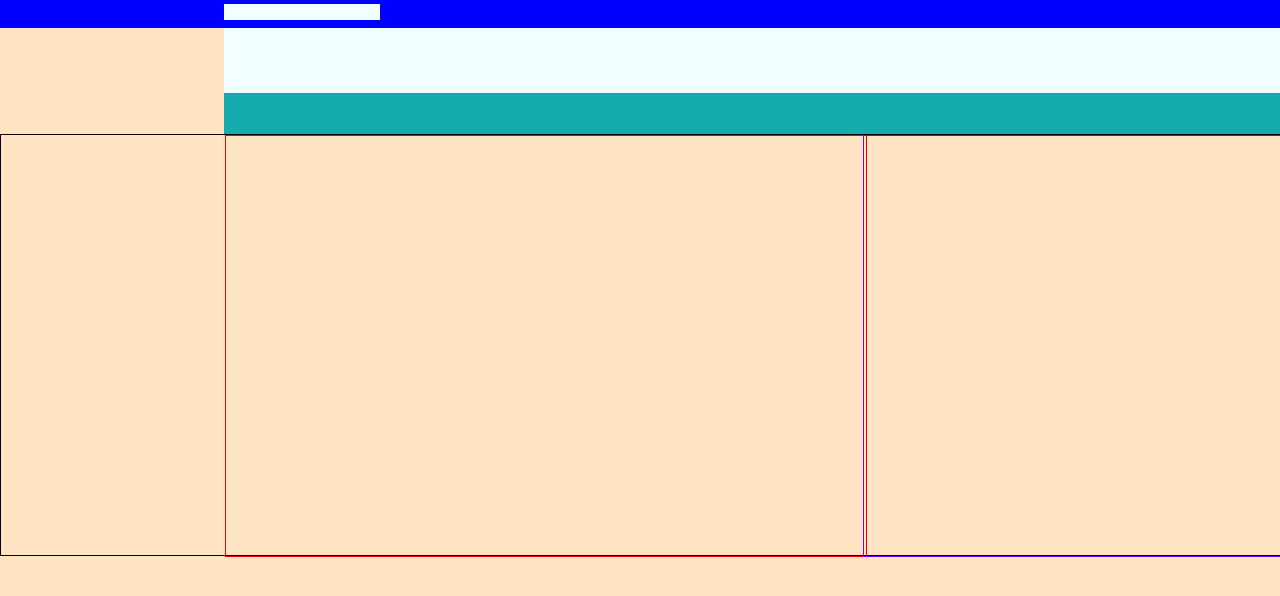
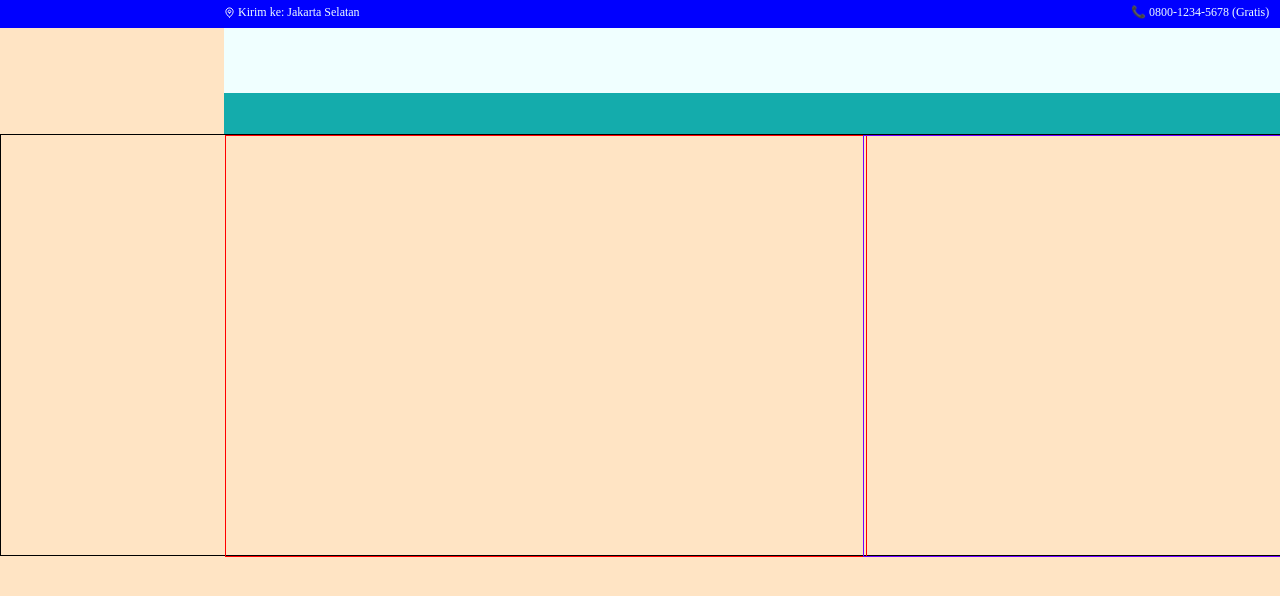
Before and after one commit to almarufh/Koda-B8-Weekly2, a plain HTML site: page index.html in a window 1280 px wide. Shown: the top 596 px of the page. Drawn offline with Linux system fonts and the light colour scheme.

Commit message:
fix: fixing for block top

```diff
--- a/index.html
+++ b/index.html
@@ -5,12 +5,16 @@
     <meta name="viewport" content="width=device-width, initial-scale=1.0">
     <title>BeliMudah</title>
     <link rel="stylesheet" href="style.css">
+    <link rel="preconnect" href="https://fonts.googleapis.com">
+<link rel="preconnect" href="https://fonts.gstatic.com" crossorigin>
+<link href="https://fonts.googleapis.com/css2?family=Inter:ital,opsz,wght@0,14..32,100..900;1,14..32,100..900&display=swap" rel="stylesheet">
     <style>
 .header {
     width: 1280px;
     height: 65px;
     margin: auto;
     background-color: azure;
+    font-family: "inter", sans-serif;
 }
 .top-header {
     position: relative;
@@ -50,18 +54,30 @@
 .top-left {
     position: absolute;
     display: inline-block;
-    background-color: azure;
     width: 156px;
     height: 16px;
-    bottom: 8px;
+    bottom: 7px;
+    font-size: 12px;
+    color: azure;
 }
-.top-left {
+.top-left img {
+    /* width: 20px; */
+    bottom: -2px;
+    height: 11px;
+    position: relative;
+}
+.top-right {
     position: absolute;
     display: inline-block;
-    background-color: azure;
-    width: 156px;
+    width: 373px;
     height: 16px;
-    bottom: 8px;
+    bottom: 7px;
+    right: 0px;
+    font-size: 12px;
+    color: azure;
+}
+.text-top-right {
+    padding-left: 16px;
 }
     </style>
 </head>
@@ -71,8 +87,14 @@
             <div class="second-canvas">
                 <!-- Header -->
                 <div class="top-header">
-                    <div class="top-left"></div>
-                    <div class="top-right"></div>
+                    <div class="top-left">
+                        <img src="./db/map.svg" alt="map">
+                        <span>Kirim ke: Jakarta Selatan</span>
+                    </div>
+                    <div class="top-right">
+                        <span>📞 0800-1234-5678 (Gratis)</span>
+                        <span class="text-top-right">🚀 Gratis ongkir di atas Rp 100.000</span>
+                    </div>
                 </div>
                 <div class="header"></div>
                 <div class="navbar"></div>
```
Also changed, not shown: db/map.svg (added), db/maps.svg (deleted), db/maps2.svg (deleted), 1 other file.
